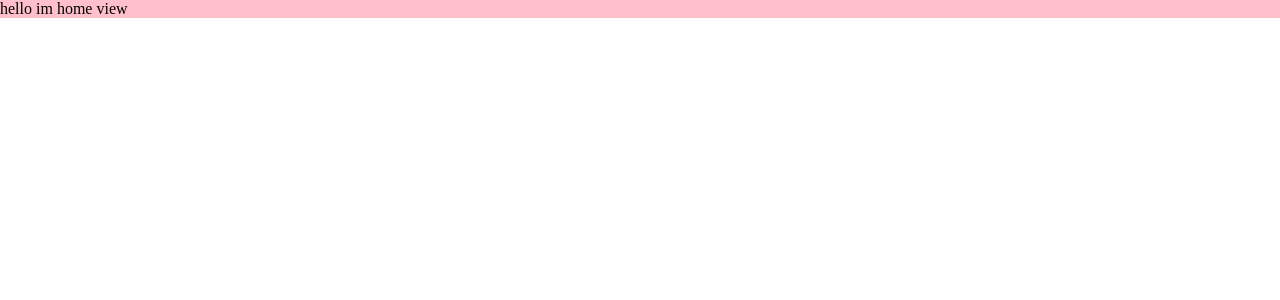
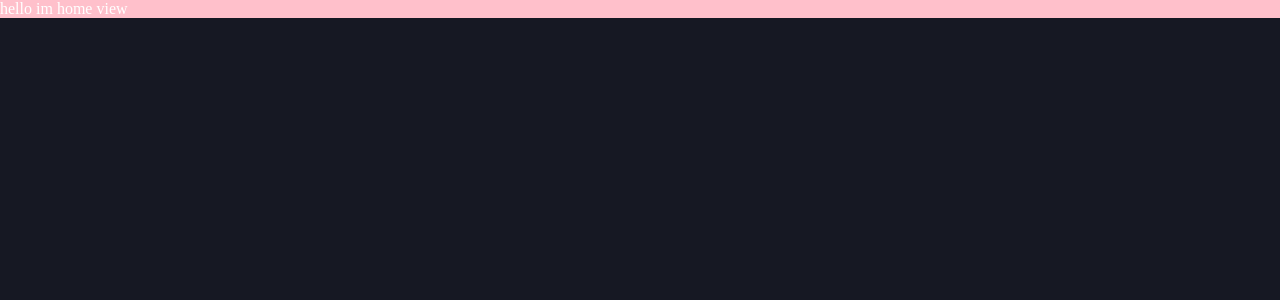
Before and after one commit to abbasnake/scandi, a Vue app in the folder client/: page / in a window 1280 px wide. Shown: the top 300 px of the page. Built offline with nearby package versions, Linux system fonts and the light colour scheme.

Commit message:
additional reset and setup scss variables for colors

```diff
--- a/client/src/App.vue
+++ b/client/src/App.vue
@@ -17,5 +17,9 @@ export default {
 
 <!-- LOCAL STYLE SETTINGS -->
 <style lang="scss" scoped>
-
+@import './scss/variables';
+#app {
+  background-color: $main-dark;
+  height: 100vh;
+}
 </style>
--- a/client/src/scss/_reset.scss
+++ b/client/src/scss/_reset.scss
@@ -4,7 +4,8 @@ basic reset to minimize differences between browsers
 
 * {
   box-sizing: border-box;
+  color: #ffffff;
+  font: inherit;
   margin: 0;
   padding: 0;
-  font: inherit;
 }
--- a/client/src/scss/_variables.scss
+++ b/client/src/scss/_variables.scss
@@ -1 +1,10 @@
-$primary: rgb(100, 255, 100);
+/*COLORS*/
+
+$main-dark: #161823;
+$secondary-dark: #0E0F1A;
+$accent-red: #FF2366;
+$accent-purple: #FD51D9;
+$accent-blue: #0B78E3;
+$gradient-yellow: linear-gradient(#FD3F2F, #FACE15);
+$gradient-purple: linear-gradient(#8D4DE8, #FF2366);
+$gradient-blue: linear-gradient(#6956EC, #56B2BA);
```
